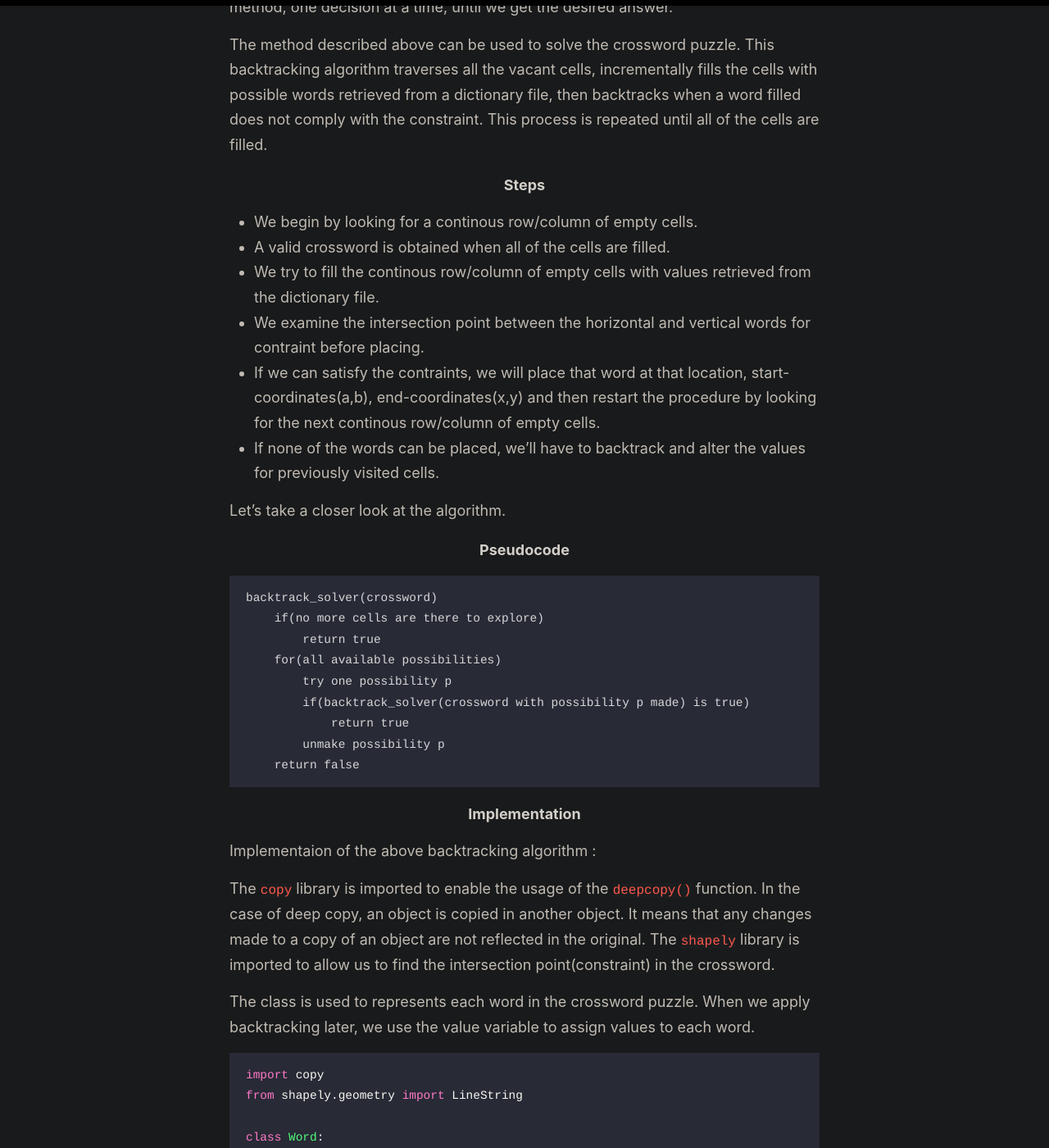
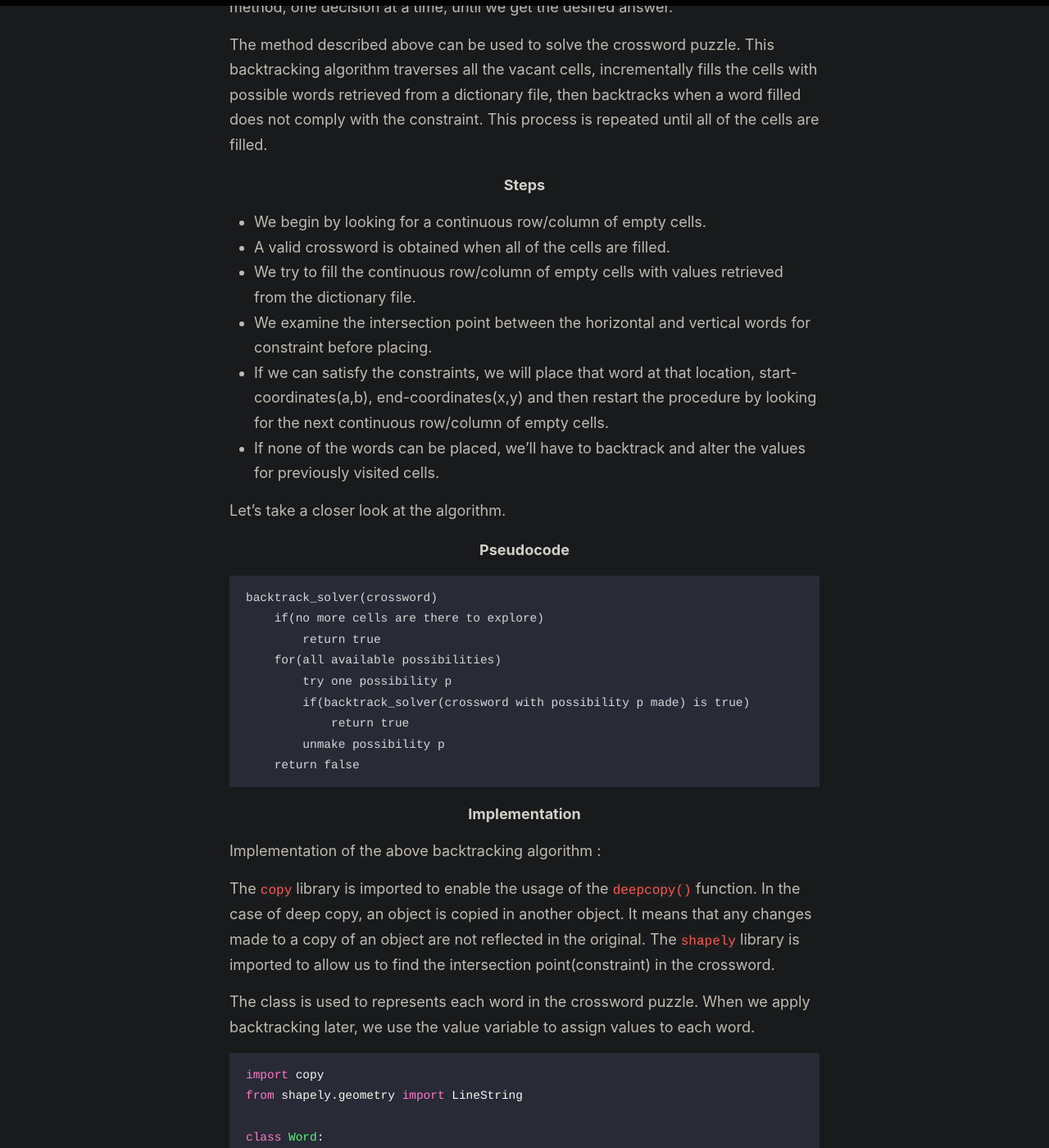
Before and after one commit to mr-chew/mr-chew.github.io, a Jekyll site: the page built from _posts/2022-8-12-Crossword-Solver.md, in a window 1280 px wide and 1400 px high, scrolled down 1788 px. Shown: the whole window at 82% size. Built offline with Jekyll 4.4.1, drawn with Linux system fonts in a browser that asks for light colours; some of the changed text lies outside the part shown.

Commit message:
fix typo

````diff
--- a/_posts/2022-8-12-Crossword-Solver.md
+++ b/_posts/2022-8-12-Crossword-Solver.md
@@ -32,11 +32,11 @@
 The method described above can be used to solve the crossword puzzle. This backtracking algorithm traverses all the vacant cells, incrementally fills the cells with possible words retrieved from a dictionary file, then backtracks when a word filled does not comply with the constraint. This process is repeated until all of the cells are filled.
 
 ###### Steps
-- We begin by looking for a continous row/column of empty cells.
+- We begin by looking for a continuous row/column of empty cells.
 - A valid crossword is obtained when all of the cells are filled.
-- We try to fill the continous row/column of empty cells with values retrieved from the dictionary file.
-- We examine the intersection point between the horizontal and vertical words for contraint before placing.
-- If we can satisfy the contraints, we will place that word at that location, start-coordinates(a,b), end-coordinates(x,y) and then restart the procedure by looking for the next continous row/column of empty cells.
+- We try to fill the continuous row/column of empty cells with values retrieved from the dictionary file.
+- We examine the intersection point between the horizontal and vertical words for constraint before placing.
+- If we can satisfy the constraints, we will place that word at that location, start-coordinates(a,b), end-coordinates(x,y) and then restart the procedure by looking for the next continuous row/column of empty cells.
 - If none of the words can be placed, we'll have to backtrack and alter the values for previously visited cells.
 
 Let's take a closer look at the algorithm.
@@ -55,7 +55,7 @@
 ```
 
 ###### Implementation
-Implementaion of the above backtracking algorithm :
+Implementation of the above backtracking algorithm :
 
 The `copy` library is imported to enable the usage of the `deepcopy()` function. In the case of deep copy, an object is copied in another object. It means that any changes made to a copy of an object are not reflected in the original. The `shapely` library is imported to allow us to find the intersection point(constraint) in the crossword.
 
@@ -182,16 +182,16 @@
 					started = False
 	return vertical_words
 ```
-Next we defined the backtracking algorithm function. The function take in three variable, `assigned_variable_list`, `not_assigned_variable_list`, `dict`. The `not_assigned_variable_list` consist of all the horizontal and vertical words pending to be filled in the crossword. The `dict` variable is the value returned by the load_dictionary() function. The `assigned_variable_list` hold all the values that satisfy the contraint in the crossword.
+Next we defined the backtracking algorithm function. The function take in three variable, `assigned_variable_list`, `not_assigned_variable_list`, `dict`. The `not_assigned_variable_list` consist of all the horizontal and vertical words pending to be filled in the crossword. The `dict` variable is the value returned by the load_dictionary() function. The `assigned_variable_list` hold all the values that satisfy the constraint in the crossword.
 
-Next the `get_possible_values()` is called to return all possible words(values) that fit the word length of the crossword. The `check_constraint()` function is called to ensure the value assigned satisfy the contraint of the crossword.
+Next the `get_possible_values()` is called to return all possible words(values) that fit the word length of the crossword. The `check_constraint()` function is called to ensure the value assigned satisfy the constraint of the crossword.
 
 If all possible values are unable to satisfy the constraint, it means that the previous "word" assigned was wrong and hence the algorithm will backtrack and leave the word cell unassigned to try another possibilities.
 
 ```python
 def backtracking(assigned_variable_list, not_assigned_variable_list, dict):
 
-	#theres are no variables to assign a value so we are done
+	#there are no variables to assign a value so we are done
 	if len(not_assigned_variable_list) == 0:
 		return assigned_variable_list
 
@@ -352,7 +352,7 @@
 
 where:
 
-- N is the number of continous row/columns of empty cell (word to be filled) in the grid
+- N is the number of continuous row/columns of empty cell (word to be filled) in the grid
 - P is the lists of possible word to be tested for the crossword constraint.
 - For the backtracking function, the depth(D) of the this recursive function which will be equal to the crossword constraint. D = intersection point(s) between the horizontal and vertical words.
 - M is the average length of word
````
